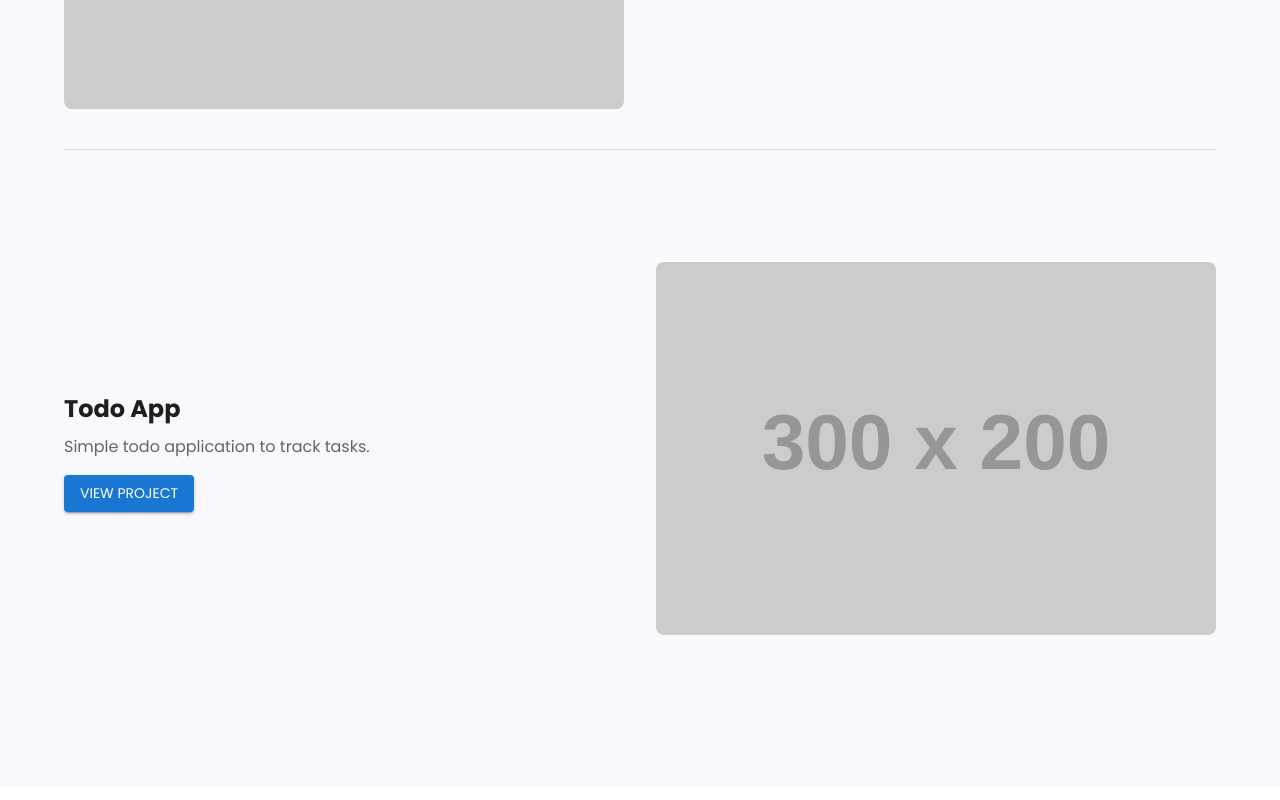
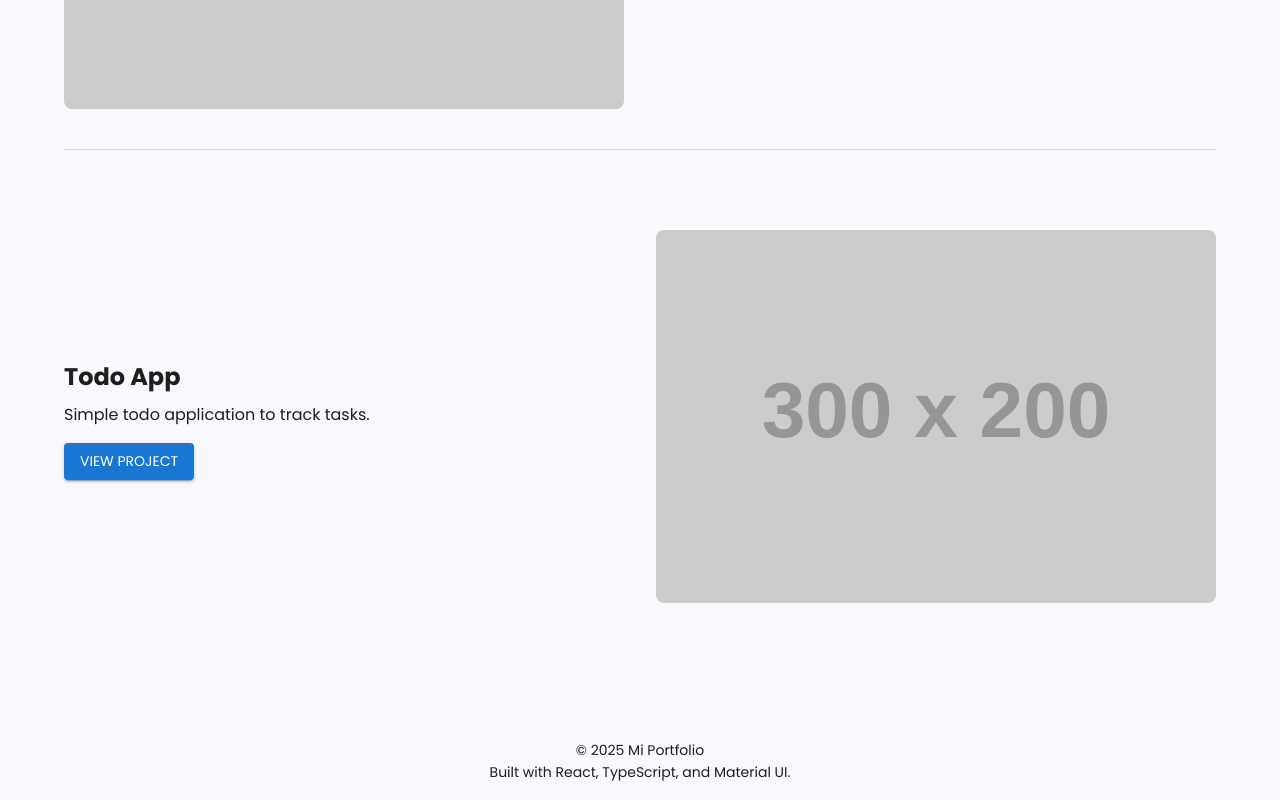
Before and after one commit to sanchezchandialf/myportfolio, a React (Vite) app: page / in a window 1280 px wide. Shown: the part 2056-2856 px from the top of the page. Built offline with nearby package versions, Linux system fonts and the light colour scheme.

Commit message:
feat: add theme-aware styling and footer

```diff
--- a/src/App.tsx
+++ b/src/App.tsx
@@ -1,5 +1,5 @@
 import Navbar from './components/Navbar';
-// import Footer from './components/Footer';
+import Footer from './components/Footer';
 import Home from './pages/Home';
 import SocialSidebar from './components/SocialSidebar';
 
@@ -9,7 +9,7 @@ function App() {
       <SocialSidebar />
       <Navbar />
       <Home />
-      {/* <Footer /> */}
+      <Footer />
     </>
   );
 }
--- a/src/components/About.tsx
+++ b/src/components/About.tsx
@@ -83,7 +83,7 @@ const About = () => (
         </Grid>
       </Grid>
     </Container>
-    <Box mt={8} />
+    <Box mt={5} />
   </Box>
 );
 
--- a/src/components/Footer.tsx
+++ b/src/components/Footer.tsx
@@ -1,37 +1,29 @@
 import Box from '@mui/material/Box';
 import Typography from '@mui/material/Typography';
-import IconButton from '@mui/material/IconButton';
-import GitHubIcon from '@mui/icons-material/GitHub';
-import LinkedInIcon from '@mui/icons-material/LinkedIn';
-import EmailIcon from '@mui/icons-material/Email';
+import { useTheme } from '@mui/material/styles';
 
-const Footer = () => (
-  <Box component="footer" sx={{ textAlign: 'center', py: 2 }}>
-    <Typography variant="body2" color="text.secondary" gutterBottom>
-      © {new Date().getFullYear()} Mi Portfolio
-    </Typography>
-    <Box sx={{ display: 'flex', justifyContent: 'center', gap: 1 }}>
-      <IconButton
-        href="https://github.com/"
-        target="_blank"
-        rel="noopener noreferrer"
-        aria-label="GitHub"
-      >
-        <GitHubIcon />
-      </IconButton>
-      <IconButton
-        href="https://linkedin.com/"
-        target="_blank"
-        rel="noopener noreferrer"
-        aria-label="LinkedIn"
-      >
-        <LinkedInIcon />
-      </IconButton>
-      <IconButton href="mailto:example@example.com" aria-label="Email">
-        <EmailIcon />
-      </IconButton>
+const Footer = () => {
+  const theme = useTheme();
+
+  return (
+    <Box
+      component="footer"
+      sx={{
+        textAlign: 'center',
+        py: 2,
+        backgroundColor:
+          theme.palette.mode === 'dark' ? '#121212' : '#f7f9fc',
+        color: theme.palette.mode === 'dark' ? '#f1f1f1' : 'inherit',
+      }}
+    >
+      <Typography variant="body2">
+        © {new Date().getFullYear()} Mi Portfolio
+      </Typography>
+      <Typography variant="body2">
+        Built with React, TypeScript, and Material UI.
+      </Typography>
     </Box>
-  </Box>
-);
+  );
+};
 
 export default Footer;
--- a/src/components/ProjectCard.tsx
+++ b/src/components/ProjectCard.tsx
@@ -38,7 +38,7 @@ const ProjectCard = ({ title, description, image, url, isReversed = false }: Pro
       <Typography variant="h5" gutterBottom>
         {title}
       </Typography>
-      <Typography variant="body1" color="text.secondary" paragraph>
+      <Typography variant="body1" paragraph>
         {description}
       </Typography>
       <Button
--- a/src/components/Projects.tsx
+++ b/src/components/Projects.tsx
@@ -1,23 +1,33 @@
 import Box from '@mui/material/Box';
 import Container from '@mui/material/Container';
 import Divider from '@mui/material/Divider';
+import { useTheme } from '@mui/material/styles';
 import projects from '../data/projects';
 import ProjectCard from './ProjectCard';
 
-const Projects = () => (
-  <Box id="projects" sx={{ py: 8, bgcolor: '#f7f9fc' }}>
+const Projects = () => {
+  const theme = useTheme();
+
+  return (
+    <Box
+      id="projects"
+      sx={{
+        py: 8,
+        backgroundColor:
+          theme.palette.mode === 'dark' ? '#121212' : '#f7f9fc',
+        color: theme.palette.mode === 'dark' ? '#f1f1f1' : 'inherit',
+      }}
+    >
       <Container maxWidth="lg">
         {projects.map((project, index) => (
-        <Box key={project.title} mb={10}>
-          <ProjectCard
-            {...project}
-            isReversed={index % 2 === 1}
-          />
+          <Box key={project.title} mb={6}>
+            <ProjectCard {...project} isReversed={index % 2 === 1} />
             {index !== projects.length - 1 && <Divider />}
           </Box>
         ))}
       </Container>
     </Box>
   );
+};
 
 export default Projects;
```
Lines whose indentation alone changed are shown as unchanged.
